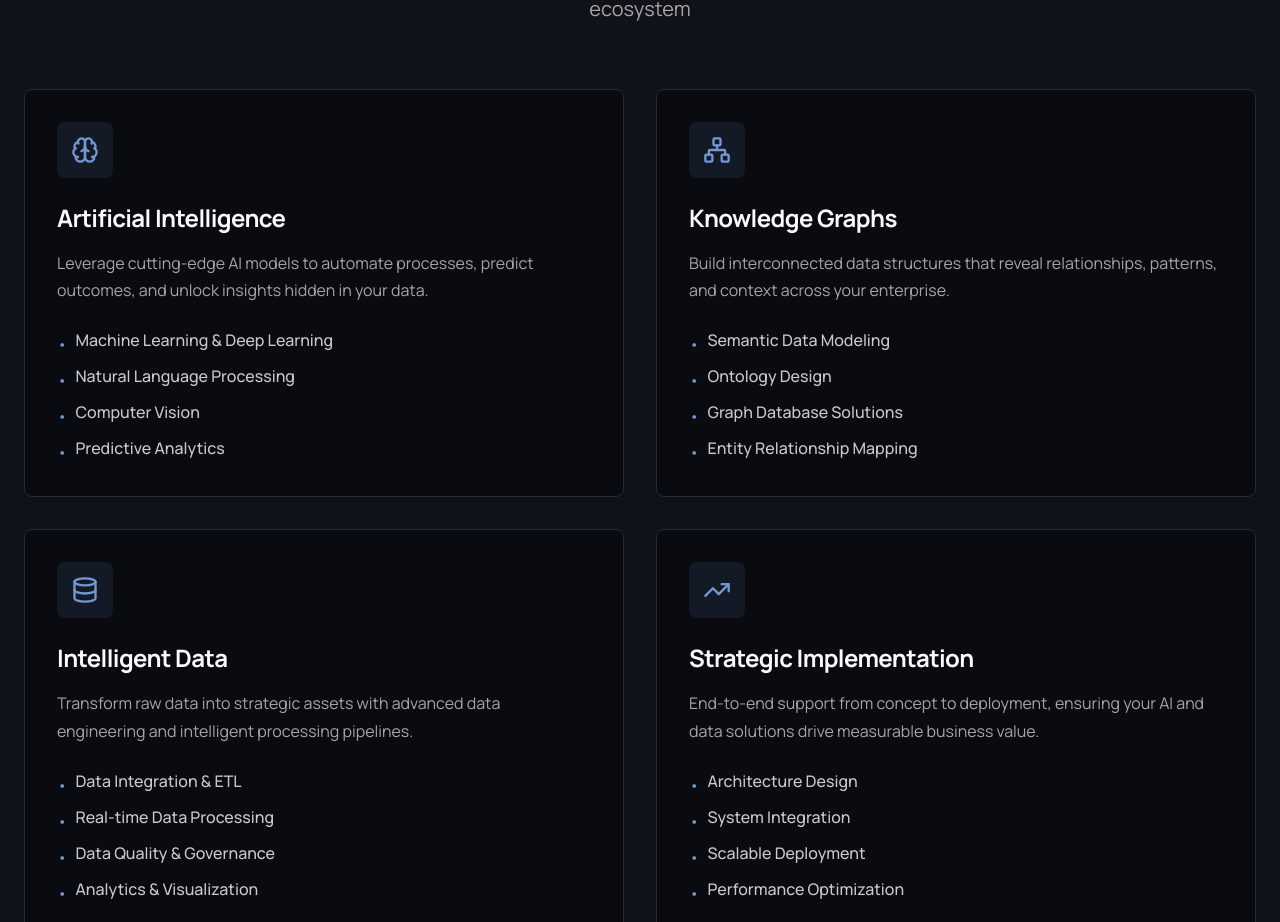
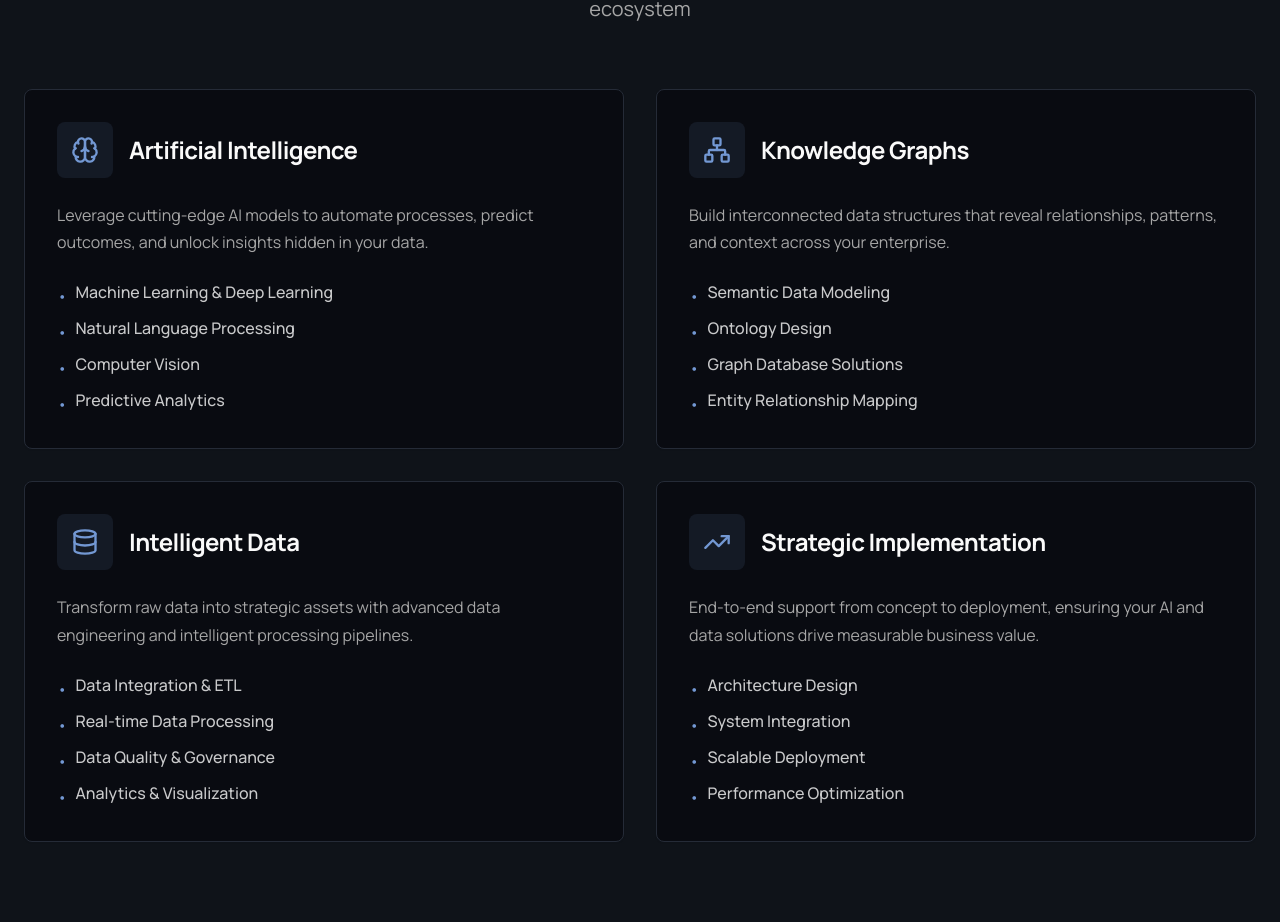
Before and after one commit to biglinkeddata/inradium, a React (Vite) app: page / in a window 1280 px wide. Shown: the part 999-1921 px from the top of the page. Built offline with nearby package versions, Linux system fonts and the light colour scheme; the HTML template or start-up script is replaced by a standard one.

Commit message:
Place icons inline with headings in Services section
Update the Services component to render icons on the same line as the section headings, by replacing the previous stacked layout with a horizontal flex arrangement (icon and heading on one row), ensuring consistent spacing and alignment.

```diff
--- a/src/components/Services.tsx
+++ b/src/components/Services.tsx
@@ -70,10 +70,12 @@ const Services = () => {
               className="bg-background border-border hover:border-primary/50 transition-all duration-300 hover:shadow-lg hover:shadow-primary/10"
             >
               <CardContent className="p-8">
-                <div className="w-14 h-14 rounded-lg bg-primary/10 flex items-center justify-center mb-6">
-                  <service.icon className="w-7 h-7 text-primary" />
+                <div className="flex items-center gap-4 mb-6">
+                  <div className="w-14 h-14 rounded-lg bg-primary/10 flex items-center justify-center flex-shrink-0">
+                    <service.icon className="w-7 h-7 text-primary" />
+                  </div>
+                  <h3 className="text-2xl font-bold tracking-tight">{service.title}</h3>
                 </div>
-                <h3 className="text-2xl font-bold mb-4 tracking-tight">{service.title}</h3>
                 <p className="text-muted-foreground mb-6 font-normal" style={{ lineHeight: '1.7' }}>
                   {service.description}
                 </p>
```
